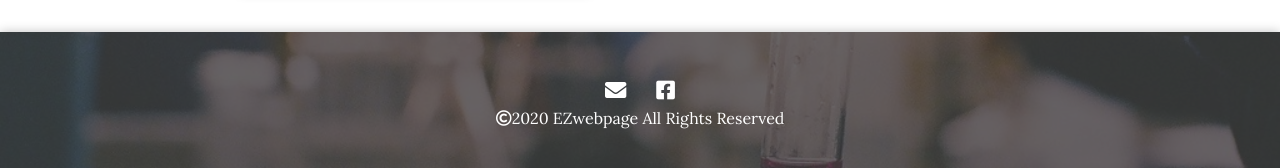
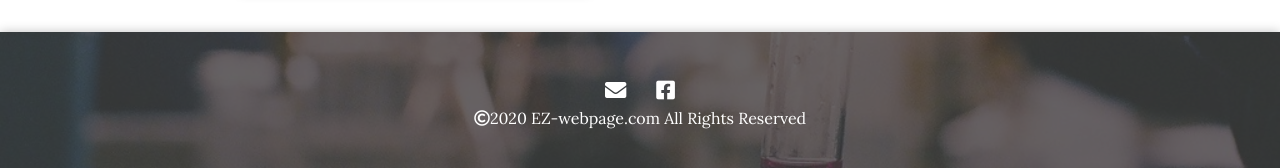
Before and after one commit to EZwebpage/Showcase, a Jekyll site: the page built from index.md, in a window 1280 px wide. Shown: the part 1903-2071 px from the top of the page. Built offline with Jekyll 4.4.1, drawn with Linux system fonts in a browser that asks for light colours; nearby versions of some CDN libraries.

Commit message:
Update footer.html

```diff
--- a/_includes/footer.html
+++ b/_includes/footer.html
@@ -10,7 +10,7 @@
   </div>
   <br>
   <div class="footer_row">
-    <i class="far fa-copyright"></i> 2020 EZwebpage All Rights Reserved
+    <i class="far fa-copyright"></i> 2020 EZ-webpage.com All Rights Reserved
   </div>
   <!-- &copy; <script>document.write(new Date().getFullYear())</script> {{ site.title }} -->
 </footer>
```
